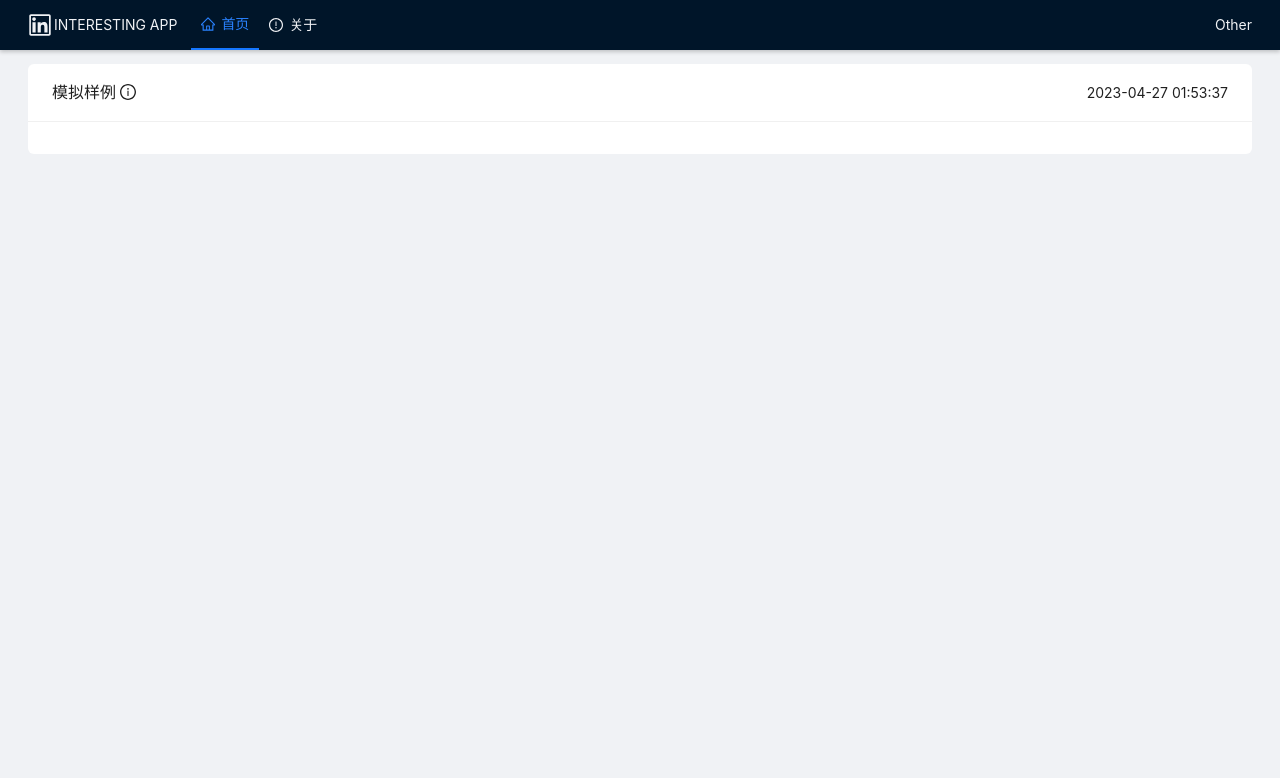
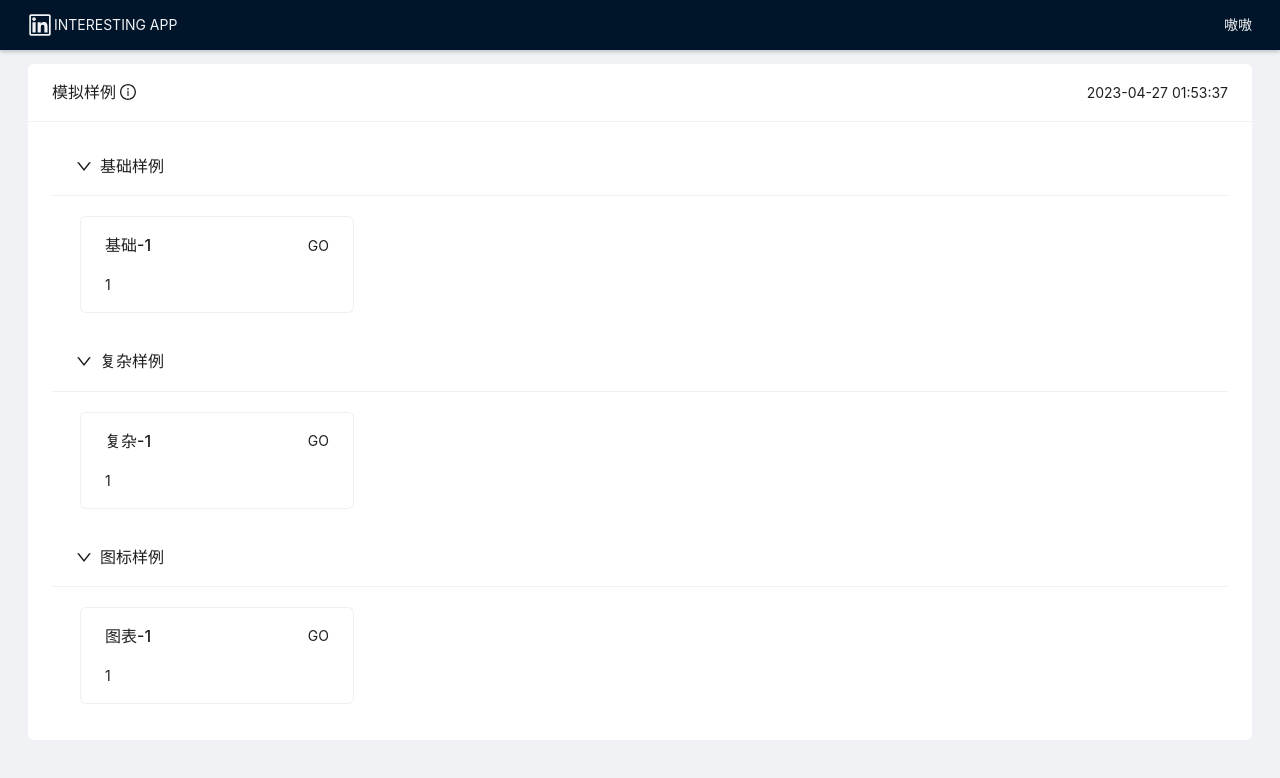
Before and after one commit to Wang-Qing1/react-app, a React (Create React App) app: page / in a window 1280 px wide. Shown: the top 778 px of the page. Built offline with nearby package versions, Linux system fonts and the light colour scheme.

Commit message:
首页确定

```diff
--- a/src/components/AppFrame/AppHeader/AppHeader.css
+++ b/src/components/AppFrame/AppHeader/AppHeader.css
@@ -46,40 +46,3 @@
     margin-right: 2px;
     font-size: 24px;
 }
-
-.header-menu {
-    display: flex;
-    justify-content: flex-start;
-    align-items: center;
-    margin-left: 1em;
-}
-
-.header-menu-link {
-    padding: 0px 10px 0px 10px;
-    height: 100%;
-}
-
-.header-menu-item {
-    color: #F0F2F5;
-    height: 100%;
-    display: flex;
-    justify-content: center;
-    align-items: center;
-    text-align: justify;
-}
-
-.header-menu-item:hover {
-    color: rgba(89, 158, 255, 1);
-}
-
-.header-menu .active {
-    border-bottom: 2px solid #1677FF;
-}
-
-.header-menu .active .header-menu-item {
-    color: #2982FF;
-}
-
-.header-menu-item .anticon {
-    margin-right: 6px;
-}
--- a/src/components/AppFrame/AppHeader/AppHeader.js
+++ b/src/components/AppFrame/AppHeader/AppHeader.js
@@ -3,8 +3,6 @@ import React from "react";
 import './AppHeader.css';
 import {Layout} from "antd";
 import {LinkedinOutlined} from "@ant-design/icons";
-import {PageRoutes} from "../../../routes";
-import {NavLink} from "react-router-dom";
 
 /**
  * 项目 - 主框架 - 顶部
@@ -18,30 +16,14 @@ export default class AppHeader extends React.Component {
     }
   }
 
-  renderItem(item) {
-    let {uid, title, icon, path} = item;
-    return (
-      <NavLink className={'header-menu-link'} key={uid} to={path}>
-        <div className={'header-menu-item'}>
-          {icon}{title}
-        </div>
-      </NavLink>
-    );
-  }
-
   render() {
     return (
       <Layout.Header className={'app-frame-header'}>
         <div className={'header-logo'}>
           <LinkedinOutlined className={'header-logo-icon'}/>INTERESTING APP
         </div>
-        <div className={'header-menu'}>
-          {
-            PageRoutes.map(item => this.renderItem(item))
-          }
-        </div>
         <div className={'header-page-route-other'}>
-          Other
+          嗷嗷
         </div>
       </Layout.Header>
     );
--- /dev/null
+++ b/src/page/Home/ChartSample/ChartSample.js
@@ -0,0 +1,23 @@
+// ChartSample.js
+import React from "react";
+import {ProCard} from "@ant-design/pro-components";
+
+/**
+ * 图表样例展示、描述、入口
+ */
+export default class ChartSample extends React.Component {
+  render() {
+    return (
+      <ProCard ghost={true} direction={"row"} gutter={[8,8]} wrap={true}>
+        <ProCard
+          title={'图表-1'}
+          extra={'GO'}
+          bordered={true}
+          colSpan={6}
+        >
+          1
+        </ProCard>
+      </ProCard>
+    );
+  }
+}
--- /dev/null
+++ b/src/page/Home/ComplexSample/ComplexSample.js
@@ -0,0 +1,23 @@
+// ComplexSample.js
+import React from "react";
+import {ProCard} from "@ant-design/pro-components";
+
+/**
+ * 复杂样例展示、描述、入口
+ */
+export default class ComplexSample extends React.Component {
+  render() {
+    return (
+      <ProCard ghost={true} direction={"row"} gutter={[8,8]} wrap={true}>
+        <ProCard
+          title={'复杂-1'}
+          extra={'GO'}
+          bordered={true}
+          colSpan={6}
+        >
+          1
+        </ProCard>
+      </ProCard>
+    );
+  }
+}
--- a/src/page/Home/Home.js
+++ b/src/page/Home/Home.js
@@ -3,6 +3,9 @@ import React from "react";
 import './Home.css';
 import {ProCard} from "@ant-design/pro-components";
 import {DynamicClock} from "../../components/DynamicClock/DynamicClock";
+import SimpleSample from "./SimpleSample/SimpleSample";
+import ComplexSample from "./ComplexSample/ComplexSample";
+import ChartSample from "./ChartSample/ChartSample";
 
 /**
  * 项目 - 首页
@@ -22,13 +25,38 @@ export default class Home extends React.Component {
       {/* 模拟样例展示、描述以及快捷入口 */}
         <ProCard
           className={'app-home-content'}
-          direction={"column"}
+          direction={"row"}
           title={'模拟样例'}
           tooltip={'用于模拟样例的展示、描述以及提供快捷入口'}
           extra={<DynamicClock />}
           headerBordered={true}
+          wrap={true}
         >
-
+          <ProCard
+            title={'基础样例'}
+            headerBordered={true}
+            collapsible={true}
+            gutter={[8,8]}
+            colSpan={24}
+          >
+            <SimpleSample />
+          </ProCard>
+          <ProCard
+            title={'复杂样例'}
+            headerBordered={true}
+            collapsible={true}
+            colSpan={24}
+          >
+            <ComplexSample />
+          </ProCard>
+          <ProCard
+            title={'图标样例'}
+            headerBordered={true}
+            collapsible={true}
+            colSpan={24}
+          >
+            <ChartSample />
+          </ProCard>
         </ProCard>
       </div>
     );
--- /dev/null
+++ b/src/page/Home/SimpleSample/SimpleSample.js
@@ -0,0 +1,24 @@
+// SimpleSample.js
+import React from "react";
+import {ProCard} from "@ant-design/pro-components";
+
+/**
+ * 简单样例展示、描述、入口
+ */
+export default class SimpleSample extends React.Component {
+
+  render() {
+    return (
+      <ProCard ghost={true} direction={"row"} gutter={[8,8]} wrap={true}>
+        <ProCard
+          title={'基础-1'}
+          extra={'GO'}
+          bordered={true}
+          colSpan={6}
+        >
+          1
+        </ProCard>
+      </ProCard>
+    );
+  }
+}
--- a/src/routes.js
+++ b/src/routes.js
@@ -3,7 +3,25 @@
 import {getUid} from "./utils/utils";
 import Home from "./page/Home/Home";
 import About from "./page/About/About";
-import {ExclamationCircleOutlined, HomeOutlined} from "@ant-design/icons";
+
+/**
+ * 简单样例
+ */
+const SimpleSampleRoutes = [
+
+];
+/**
+ * 复杂样例
+ */
+const ComplexSampleRoutes = [
+
+];
+/**
+ * 图表样例
+ */
+const ChartSampleRoutes = [
+
+];
 
 /**
  * 页面跳转路由配置
@@ -12,17 +30,18 @@ const PageRoutes = [
   {
     uid: getUid('route'),
     title: '首页',
-    icon: <HomeOutlined />,
     path: '/',
     element: <Home />,
   },
   {
     uid: getUid('route'),
     title: '关于',
-    icon: <ExclamationCircleOutlined />,
     path: '/about',
     element: <About />,
-  }
+  },
+  ...SimpleSampleRoutes,
+  ...ComplexSampleRoutes,
+  ...ChartSampleRoutes,
 ];
 
-export { PageRoutes };
+export { PageRoutes, SimpleSampleRoutes, ComplexSampleRoutes, ChartSampleRoutes };
```
